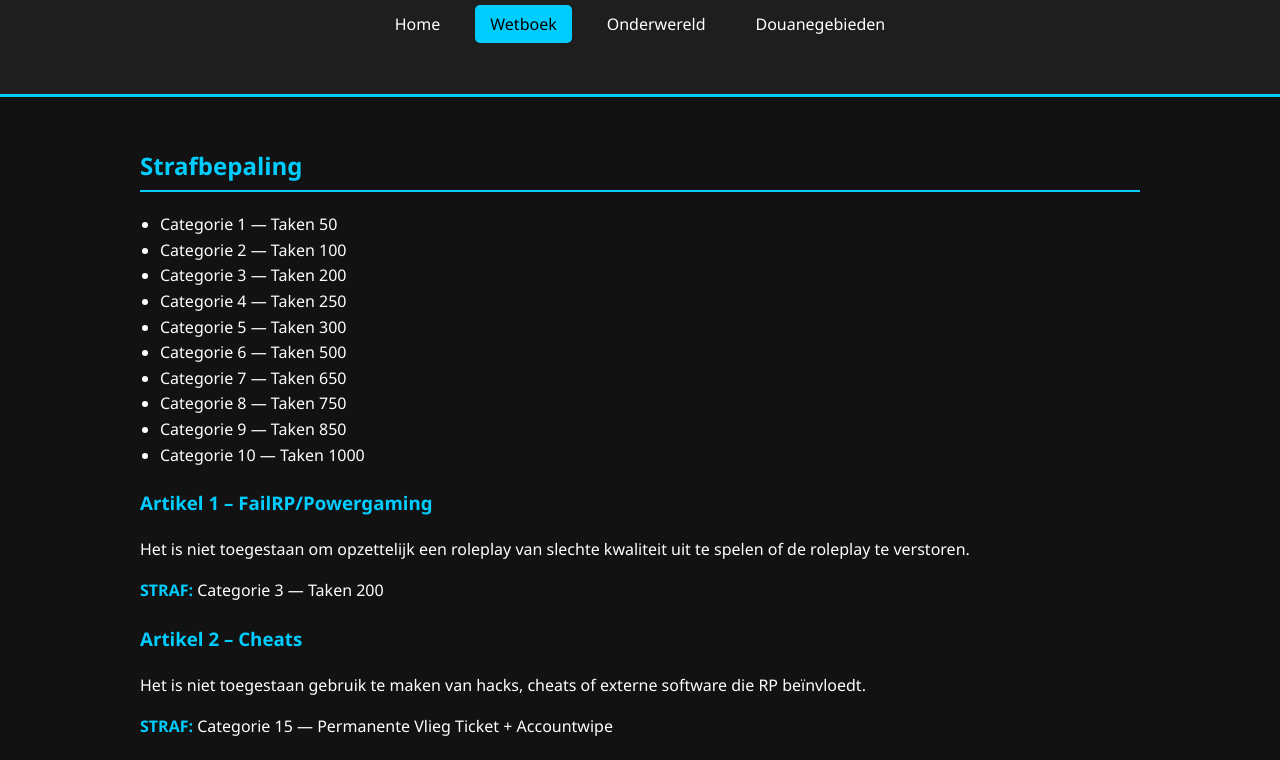
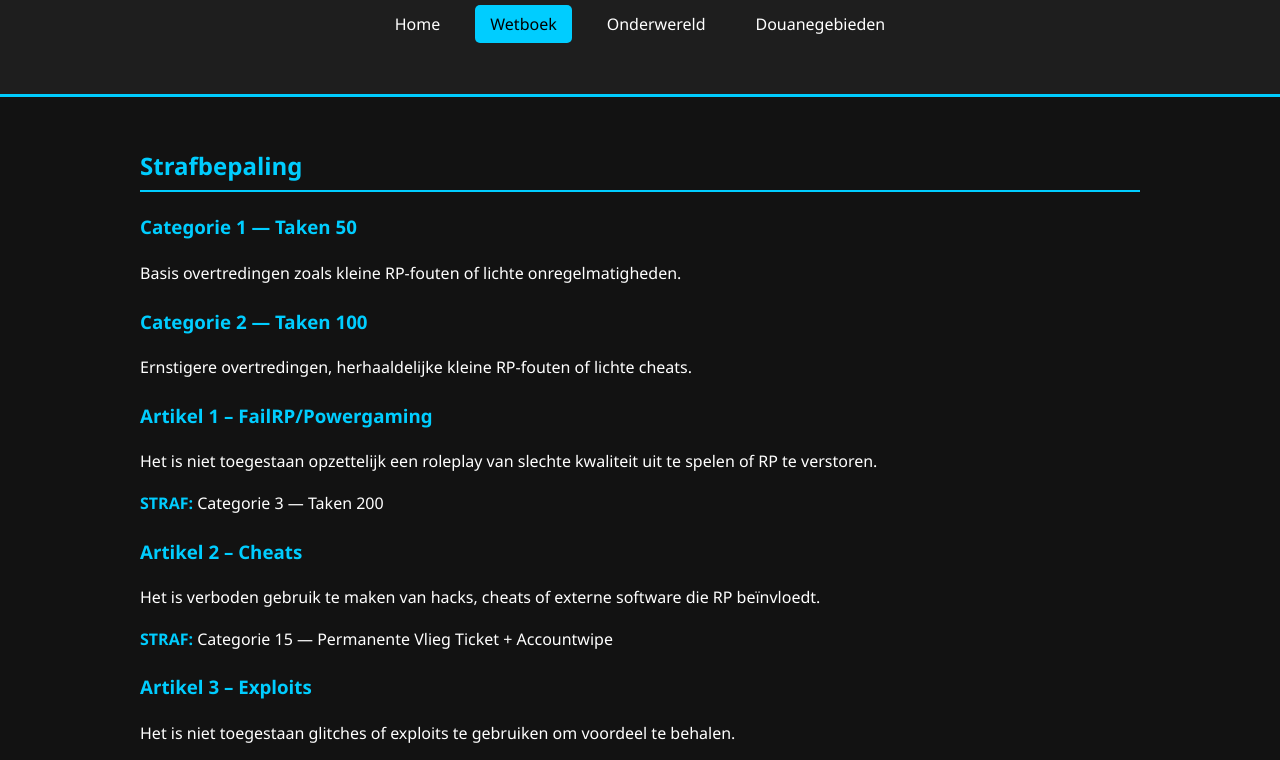
Before and after one commit to boraburger06-ai/CryptRoleplay.github.iosqdwqerq, a plain HTML site: page wetboek.html in a window 1280 px wide. Shown: the part 188-948 px from the top of the page. Drawn offline with Linux system fonts and the light colour scheme.

Commit message:
Update wetboek.html

```diff
--- a/wetboek.html
+++ b/wetboek.html
@@ -7,8 +7,10 @@
   <link rel="stylesheet" href="style.css">
 </head>
 <body>
+
+  <!-- Header -->
   <header class="header">
-    <div class="container">
+    <div class="container header-container">
       <div class="logo">
         <img src="logo.png" alt="CryptRoleplay Logo">
       </div>
@@ -25,40 +27,47 @@
     </div>
   </header>
 
+  <!-- Main Content -->
   <main class="container">
-    <section>
-      <h2>Strafbepaling</h2>
-      <ul>
-        <li>Categorie 1 — Taken 50</li>
-        <li>Categorie 2 — Taken 100</li>
-        <li>Categorie 3 — Taken 200</li>
-        <li>Categorie 4 — Taken 250</li>
-        <li>Categorie 5 — Taken 300</li>
-        <li>Categorie 6 — Taken 500</li>
-        <li>Categorie 7 — Taken 650</li>
-        <li>Categorie 8 — Taken 750</li>
-        <li>Categorie 9 — Taken 850</li>
-        <li>Categorie 10 — Taken 1000</li>
-      </ul>
-    </section>
+    <h2>Strafbepaling</h2>
 
-    <section>
+    <div class="card">
+      <h3>Categorie 1 — Taken 50</h3>
+      <p>Basis overtredingen zoals kleine RP-fouten of lichte onregelmatigheden.</p>
+    </div>
+
+    <div class="card">
+      <h3>Categorie 2 — Taken 100</h3>
+      <p>Ernstigere overtredingen, herhaaldelijke kleine RP-fouten of lichte cheats.</p>
+    </div>
+
+    <div class="card">
       <h3>Artikel 1 – FailRP/Powergaming</h3>
-      <p>Het is niet toegestaan om opzettelijk een roleplay van slechte kwaliteit uit te spelen of de roleplay te verstoren.</p>
+      <p>Het is niet toegestaan opzettelijk een roleplay van slechte kwaliteit uit te spelen of RP te verstoren.</p>
       <p><strong>STRAF:</strong> Categorie 3 — Taken 200</p>
+    </div>
 
+    <div class="card">
       <h3>Artikel 2 – Cheats</h3>
-      <p>Het is niet toegestaan gebruik te maken van hacks, cheats of externe software die RP beïnvloedt.</p>
+      <p>Het is verboden gebruik te maken van hacks, cheats of externe software die RP beïnvloedt.</p>
       <p><strong>STRAF:</strong> Categorie 15 — Permanente Vlieg Ticket + Accountwipe</p>
+    </div>
 
-      <!-- Voeg hier al je artikelen toe in dezelfde stijl -->
-    </section>
+    <div class="card">
+      <h3>Artikel 3 – Exploits</h3>
+      <p>Het is niet toegestaan glitches of exploits te gebruiken om voordeel te behalen.</p>
+      <p><strong>STRAF:</strong> Categorie 6 — Taken 500</p>
+    </div>
+
+    <!-- Voeg hier extra artikelen toe, elk in een <div class="card"> -->
   </main>
 
+  <!-- Footer -->
   <footer>
     <div class="container">
       <p>© 2026 CryptRoleplay — Wetboek</p>
     </div>
   </footer>
+
 </body>
 </html>
```
